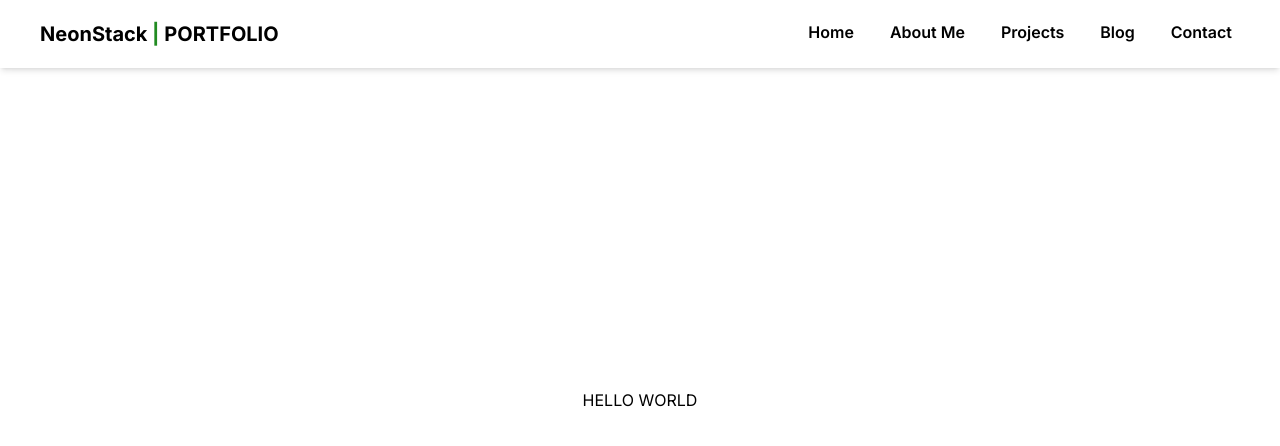
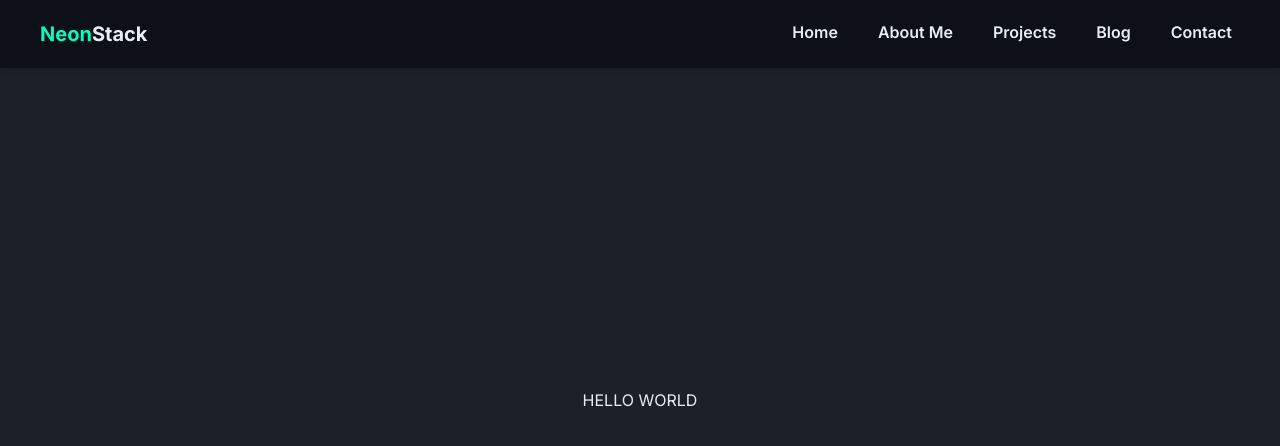
Before and after one commit to NeonStack/neonstack.github.io, a React (Vite) app: page / in a window 1280 px wide. Shown: the top 446 px of the page. Built offline with nearby package versions, Linux system fonts and the light colour scheme.

Commit message:
Update header styling and menu functionality

```diff
--- a/src/Header.jsx
+++ b/src/Header.jsx
@@ -10,10 +10,10 @@ export default function Header() {
   };
 
   return (
-    <header className="flex justify-between bg-background shadow-md p-5 px-10 fixed w-full z-50">
+    <header className="flex justify-between bg-primary shadow-md p-5 px-10 fixed w-full z-50">
       {/* desktop */}
-      <h1 className="text-text-dark text-xl font-bold">NeonStack <span className='text-accent'>|</span> PORTFOLIO</h1>
-      <ul className="hidden gap-5 [&>*]:font-semibold md:flex">
+      <a href='https://neonstack.github.io'><h1 className="text-text text-xl font-bold"> <span className='text-accent'>Neon</span>Stack</h1></a>
+      <ul className="hidden gap-6 [&>*]:font-semibold md:flex">
         <li><a href="#" className="px-2 py-1 parent-triangle-container">Home</a></li>
         <li><a href="#" className="px-2 py-1 parent-triangle-container">About Me</a></li>
         <li><a href="#" className="px-2 py-1 parent-triangle-container">Projects</a></li>
@@ -22,12 +22,12 @@ export default function Header() {
       </ul>
 
       {/* mobile closed menu*/}
-      <FaBars size={24} color="#333" className='md:hidden' onClick={toggleMenu} />
+      <FaBars size={24} className='md:hidden text-text' onClick={toggleMenu} />
 
       {/* mobile opened menu*/}
-      <div className={`flex bg-background shadow-md absolute w-[100%] h-[100vh] justify-center items-center z-50 top-0 md:hidden ease-in-out duration-500 ${showMenu ? 'left-[0%]' : 'left-[-110%]'}`}>
-        <IoMdClose className="absolute right-10 top-10 text-4xl cursor-pointer" onClick={toggleMenu} /> {/* close btn */}
-        <ul className="text-2xl flex flex-col gap-5 text-center font-semibold [&>*]:rounded-lg [&>*]:transition-colors [&>*]:duration-300 hover:[&>*]:bg-gray-200">
+      <div className={`flex bg-primary shadow-md absolute w-[100%] h-[100vh] justify-center items-center z-50 top-0 md:hidden ease-in-out duration-500 ${showMenu ? 'left-[0%]' : 'left-[-110%]'}`}>
+        <IoMdClose className="absolute right-10 top-10 text-4xl cursor-pointer text-text" onClick={toggleMenu} /> {/* close btn */}
+        <ul className="text-2xl flex flex-col gap-5 text-center font-semibold [&>*]:rounded-lg [&>*]:transition-colors [&>*]:duration-300 hover:[&>*]:bg-background">
           <li className="h-fit"><a href="#" className="p-2 block">Home</a></li>
           <li className="h-fit"><a href="#" className="p-2 block">About Me</a></li>
           <li className="h-fit"><a href="#" className="p-2 block">Projects</a></li>
--- a/src/index.css
+++ b/src/index.css
@@ -1,6 +1,14 @@
 @tailwind base;
 @tailwind components;
 @tailwind utilities;
+
+:root {
+    --color-primary: #0D1117;
+    --color-accent: #00FFBF;
+    --color-background: #1C2128;
+    --color-secondary: #4CAF50;
+    --color-text: #E6EDF3;
+  }
 
 *{
     box-sizing: border-box;
@@ -13,6 +21,8 @@ body {
     -webkit-font-smoothing: antialiased;
     -moz-osx-font-smoothing: grayscale;
     font-smoothing: antialiased;
+    color: var(--color-text);
+    background: var(--color-background);
 }
 
 /* Custom styles */
@@ -28,7 +38,7 @@ body {
     top: 50%;
     transform: translateY(-50%);
     font-size: 1rem;
-    color: #228B22;
+    color: var(--color-accent);
     opacity: 0;
     transition: opacity 0.3s ease;
 }
--- a/tailwind.config.js
+++ b/tailwind.config.js
@@ -8,14 +8,20 @@ export default {
     extend: {
       colors: {
         primary: {
-          DEFAULT: '#252525',
+          DEFAULT: '#0D1117', // A deep, dark blue-black
         },
         accent: {
-          DEFAULT: '#228B22',
+          DEFAULT: '#00FFBF', // A bright neon cyan
         },
         background: {
-          DEFAULT: '#ffffff',
+          DEFAULT: '#1C2128', // A dark charcoal color
         },
+        secondary: {
+          DEFAULT: '#4CAF50', // A muted green for balance
+        },
+        text: {
+          DEFAULT: '#E6EDF3', // A light gray for text
+        }
       },
     },
   },
```
